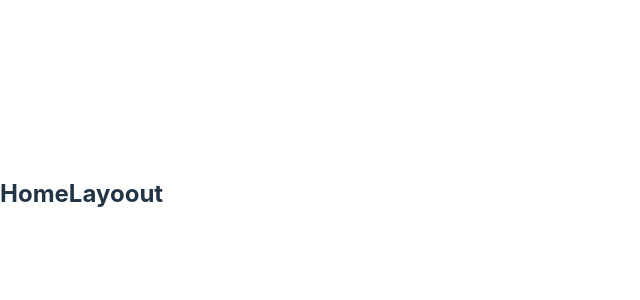
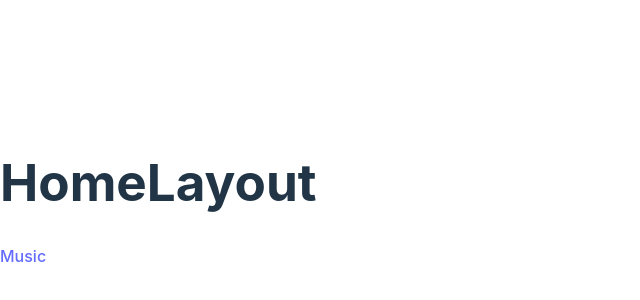
Before and after one commit to cbarnes0/zac.crook, a React (Vite) app: page / in a window 1280 px wide. Shown: the part 206-506 px from the top of the page, without its empty margins (0-640 px from the left). Built offline with nearby package versions, Linux system fonts and the light colour scheme.

Commit message:
begin to set up links

```diff
--- a/src/pages/HomeLayout.jsx
+++ b/src/pages/HomeLayout.jsx
@@ -1,5 +1,12 @@
+import { Link } from 'react-router-dom';
+
 const HomeLayout = () => {
-    return <h2>HomeLayoout</h2>
+    return (
+        <div>
+            <h1>HomeLayout</h1>
+            <Link to='/music'>Music</Link>
+        </div>
+    )
 }
 
 export default HomeLayout;
--- a/src/pages/Music.jsx
+++ b/src/pages/Music.jsx
@@ -1,5 +1,12 @@
+import { Link } from 'react-router-dom';
+
 const Music = () => {
-    return <h2>Music</h2>
+    return (
+        <div>
+            <h1>Music</h1>
+            <Link to='/'>Home</Link>
+        </div>
+    )
 }
 
 export default Music;
```
